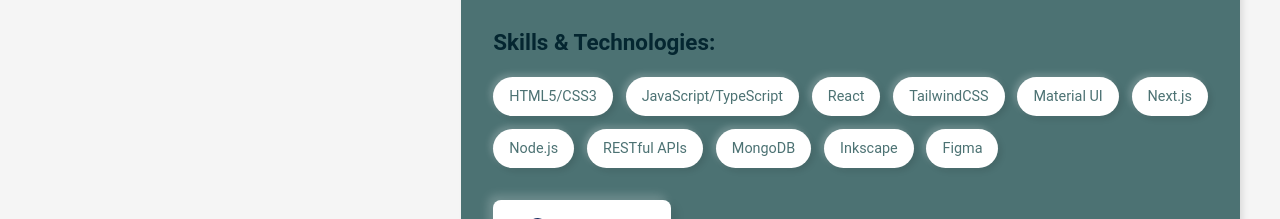
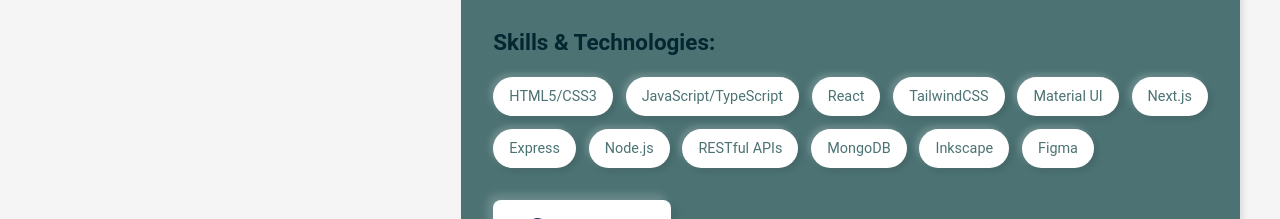
Before and after one commit to billahdotdev/billah, a React (Vite) app: page / in a window 1280 px wide. Shown: the part 2300-2519 px from the top of the page. Built offline with nearby package versions, Linux system fonts and the light colour scheme.

Commit message:
Update skills and technologies

```diff
--- a/src/components/ServicesSection.jsx
+++ b/src/components/ServicesSection.jsx
@@ -12,7 +12,7 @@ const ServicesSection = () => {
       icon: "💻",
       description:
         "I build responsive, modern websites and web applications that work flawlessly across all devices. Using the latest technologies and best practices, I create solutions that are not only visually appealing but also performant and accessible.",
-      skills: ["HTML5/CSS3", "JavaScript/TypeScript", "React", "TailwindCSS", "Material UI", "Next.js", "Node.js", "RESTful APIs", "MongoDB", "Inkscape", "Figma"],
+      skills: ["HTML5/CSS3", "JavaScript/TypeScript", "React", "TailwindCSS", "Material UI", "Next.js", "Express", "Node.js", "RESTful APIs", "MongoDB", "Inkscape", "Figma"],
       image:
         "https://images.unsplash.com/photo-1498050108023-c5249f4df085?ixlib=rb-4.0.3&ixid=M3wxMjA3fDB8MHxwaG90by1wYWdlfHx8fGVufDB8fHx8fA%3D%3D&auto=format&fit=crop&w=1172&q=80",
     },
@@ -46,7 +46,7 @@ const ServicesSection = () => {
       icon: "🎨",
       description:
         "I create cohesive and memorable brand identities that resonate with your target audience and differentiate your business from competitors. From logo design to brand guidelines, I develop visual elements that effectively communicate your brand's values and personality.",
-      skills: ["Logo Design", "Brand Guidelines", "Visual Identity", "Typography", "Color Theory", "Brand Strategy"],
+      skills: ["Logo Design", "Brand Guidelines", "Visual Identity", "Typography", "Color Theory", "Brand Strategy", "UX/UI", "Inkscape", "Figma"],
       image:
         "https://images.unsplash.com/photo-1586717791821-3f44a563fa4c?ixlib=rb-4.0.3&ixid=M3wxMjA3fDB8MHxwaG90by1wYWdlfHx8fGVufDB8fHx8fA%3D%3D&auto=format&fit=crop&w=1170&q=80",
     },
```
